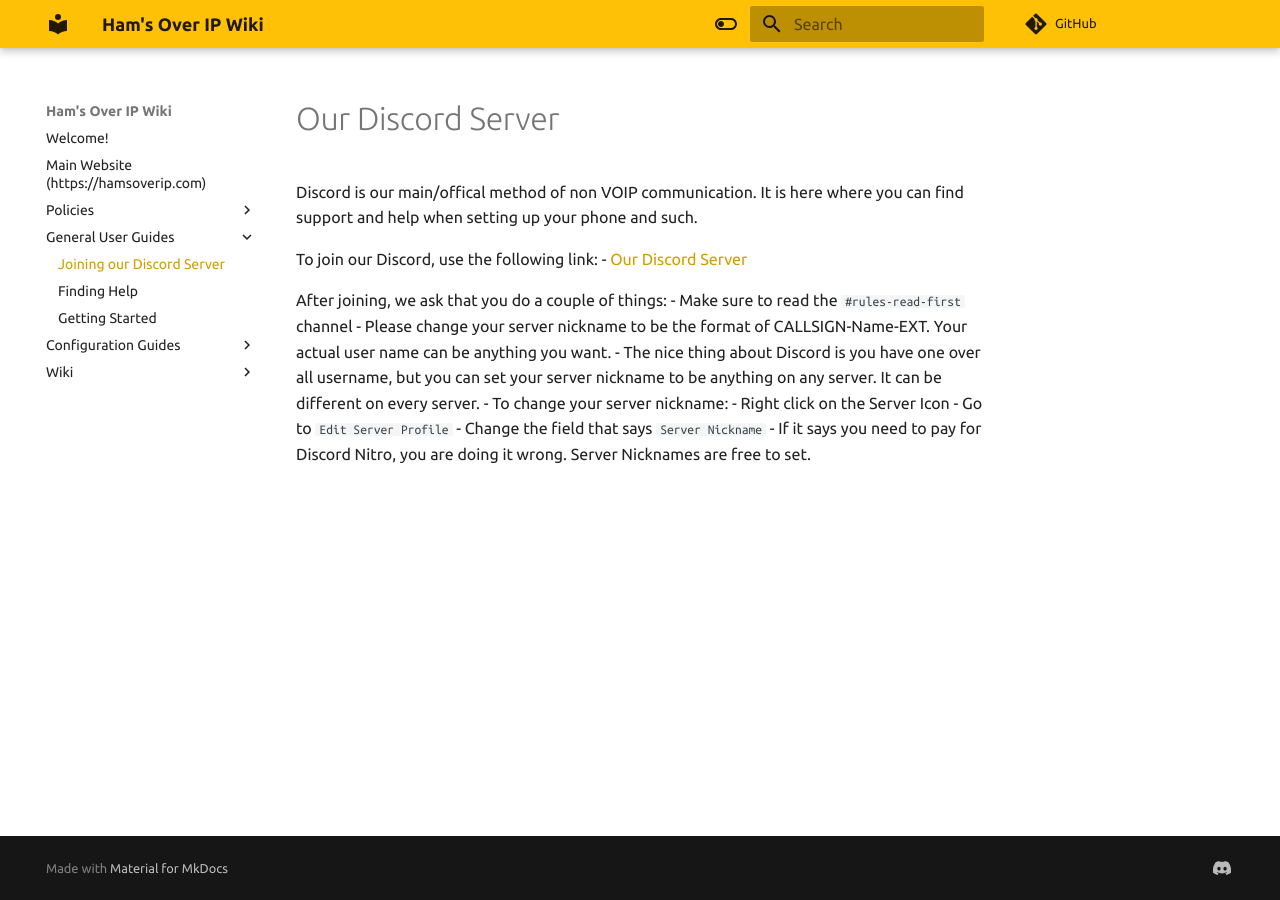
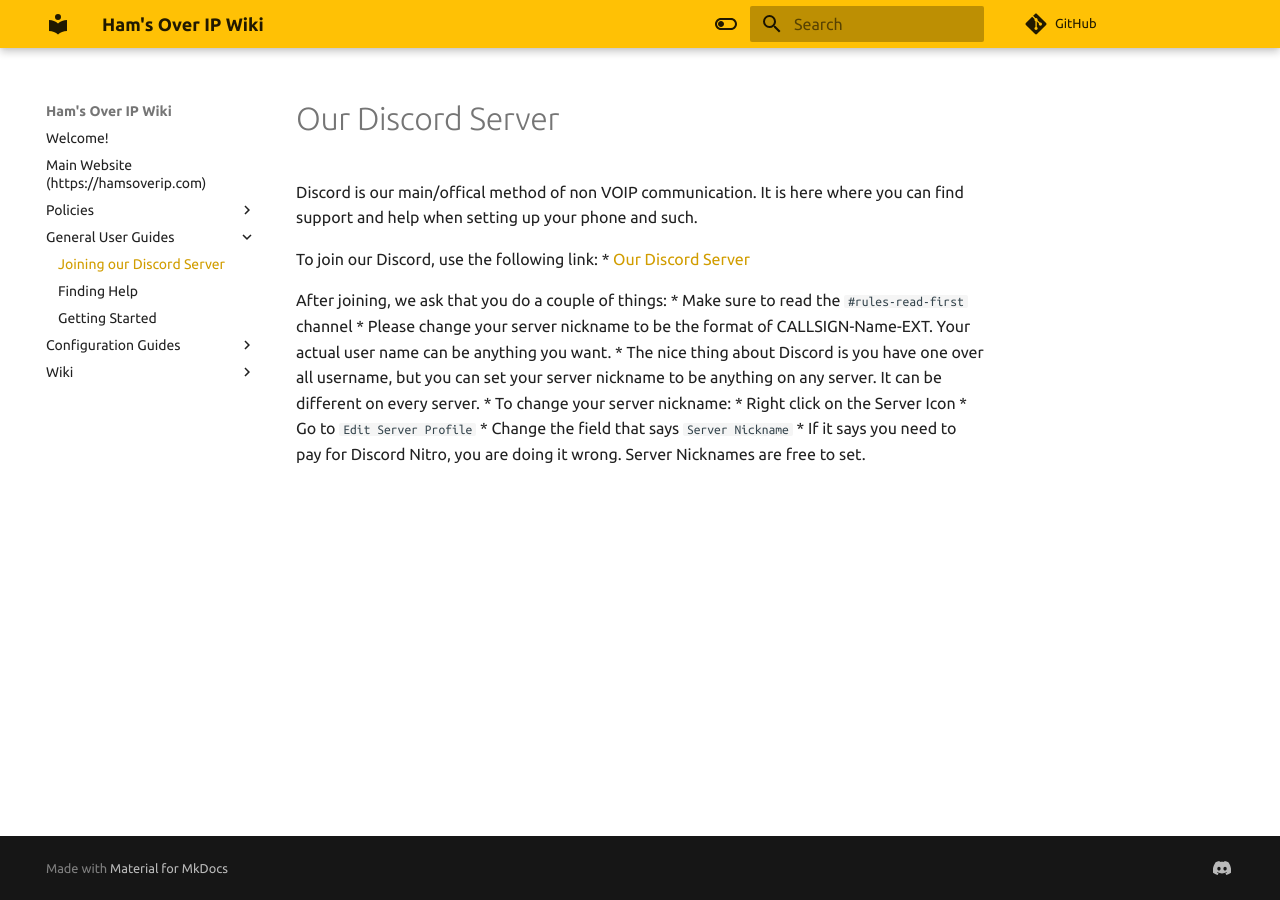
Before and after one commit to hamsoverip/wiki, an MkDocs documentation site: the page built from docs/General/user_guides/discord.md, in a window 1280 px wide. Built offline with MkDocs 1.6.1 and Material for MkDocs 9.7.7, drawn with Linux system fonts in a browser that asks for light colours; comment, search, counter and statistics services are not loaded.

Commit message:
Initial Release

````diff
--- a/docs/General/user_guides/discord.md
+++ b/docs/General/user_guides/discord.md
@@ -3,14 +3,14 @@
 Discord is our main/offical method of non VOIP communication. It is here where you can find support and help when setting up your phone and such.
 
 To join our Discord, use the following link:
-- [Our Discord Server](https://discord.gg/6VgdWw3vM4)
+* [Our Discord Server](https://discord.gg/6VgdWw3vM4)
 
 After joining, we ask that you do a couple of things:
-- Make sure to read the ```#rules-read-first``` channel
-- Please change your server nickname to be the format of CALLSIGN-Name-EXT. Your actual user name can be anything you want.
-  - The nice thing about Discord is you have one over all username, but you can set your server nickname to be anything on any server. It can be different on every server.
-  - To change your server nickname:
-    - Right click on the Server Icon
-    - Go to ```Edit Server Profile```
-    - Change the field that says ```Server Nickname```
-    - If it says you need to pay for Discord Nitro, you are doing it wrong. Server Nicknames are free to set.
+* Make sure to read the ```#rules-read-first``` channel
+* Please change your server nickname to be the format of CALLSIGN-Name-EXT. Your actual user name can be anything you want.
+  * The nice thing about Discord is you have one over all username, but you can set your server nickname to be anything on any server. It can be different on every server.
+  * To change your server nickname:
+    * Right click on the Server Icon
+    * Go to ```Edit Server Profile```
+    * Change the field that says ```Server Nickname```
+    * If it says you need to pay for Discord Nitro, you are doing it wrong. Server Nicknames are free to set.
````
